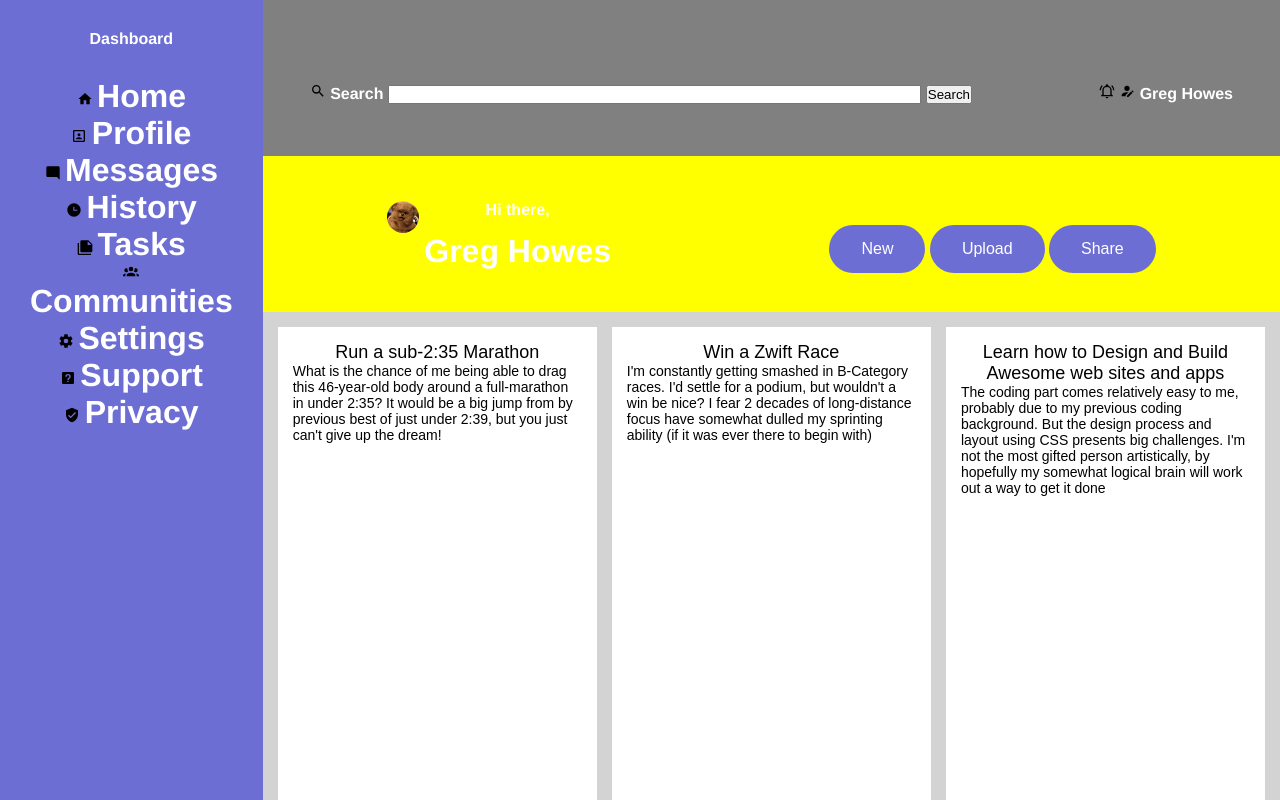
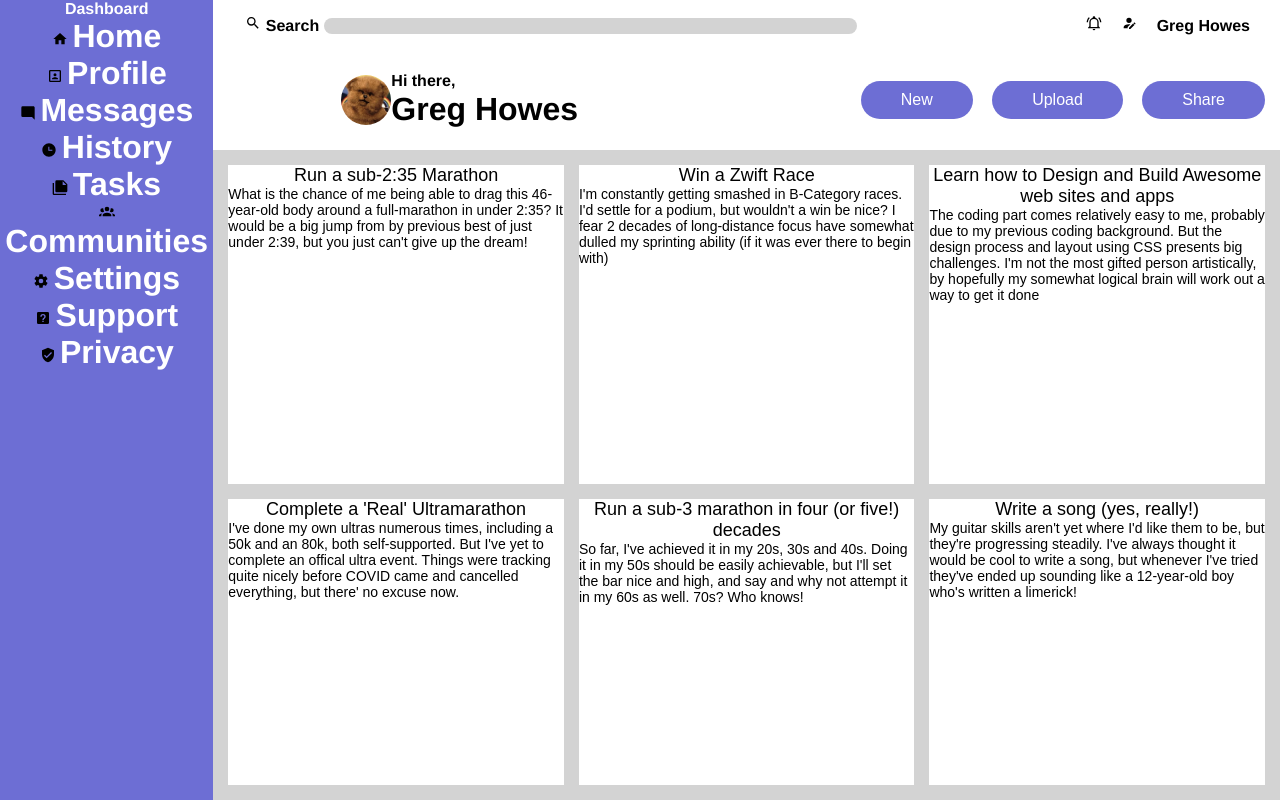
Before and after one commit to GregoryHowes/admin-dashboard, a plain HTML site: page index.html in a window 1280 px wide. Shown: the top 800 px of the page. Drawn offline with Linux system fonts and the light colour scheme.

Commit message:
Getting close now!

```diff
--- a/style.css
+++ b/style.css
@@ -14,7 +14,7 @@ body {
   text-align: center;
   display: grid;
   grid-template-columns: 1fr 5fr;
-  grid-template-rows: 1fr 1fr 8fr;
+  grid-template-rows: 50px 100px 1fr;
   min-height: 100dvh;
 }
 
@@ -44,8 +44,7 @@ html {
 }
 
 .container div {
-  padding: 15px;
-  /*    font-size: 32px; */
+
   font-family: Helvetica;
   font-weight: bold;
   color: white;
@@ -53,7 +52,7 @@ html {
 }
 
 .search {
-  background-color: gray;
+  background-color: white;
   font-size: 1rem;
   grid-column: 2;
   grid-row: 1;
@@ -66,16 +65,34 @@ html {
 
 .search p {
   display: inline;
+  color: black;
+  padding-right: 15px;
+}
+
+.search label {
+  color: black;
+}
+
+.search button {
+  visibility: hidden;
 }
 
 #site-search {
   width: 40em;
+  border-radius: 15px;
+  border: none;
+  background-color: lightgrey;
+  height: 1rem;
 }
 
 .search .search-container,
 .search .user-container {
   padding-left: 2rem;
-  padding-right: 2rem;
+  padding-right: 15px;
+}
+
+.search .user-container > * {
+  padding-left: 15px;
 }
 
 .menu ul,
@@ -86,24 +103,25 @@ html {
 
 .control {
     height: 100%;
-    background-color: yellow;
+    background-color: white;
     grid-column: 2;
     grid-row: 2;
     display: flex;
     align-items: center;
-    justify-content: space-around;
+    justify-content: space-between;
   }
 
   .control button {
     background-color: rgb(109, 110, 212);
     border: none;
     color: white;
-    padding: 15px 32px;
+    padding: 10px 40px;
     text-align: center;
     text-decoration: none;
     display: inline-block;
     font-size: 1em;
     border-radius: 30px;
+    margin-left: 15px;
   }
 
   .control .user-logo {
@@ -111,25 +129,40 @@ html {
     display: grid;
     grid-template-columns: 1fr 5fr;
     grid-template-rows: 1fr 2fr;
+    padding-left: 8em;
+
   }
 
   .control .user-logo img {
-    height: 2rem;
+
+    object-fit: cover;
+    height: 50px;
+    width: 50px;
     border-radius: 50%;
     grid-column: 1;
-    grid-row: 1 span 3;
+    grid-row: 1 / 3;
+    align-self: center;
   }
 
   .control .user-logo p {
     grid-column: 2;
     grid-row: 1;
+    justify-self: left;
   }
 
   .control .user-logo h1 {
     grid-column: 2;
     grid-row: 2;
+    justify-self: left;
   }
 
+  .control p, .control h1 {
+    color: black;
+  }
+
+  .control .buttons {
+    padding-right: 15px;
+  }
 
 /* ======================== */
 /* SIDEBAR */
@@ -167,7 +200,8 @@ html {
     display: grid;
     grid-template-columns: repeat(auto-fit, minmax(250px, 1fr));
     gap: 15px;
-    height: 100%;
+    padding: 15px;
+    height: auto;
   }
 
 .projects p {
```
